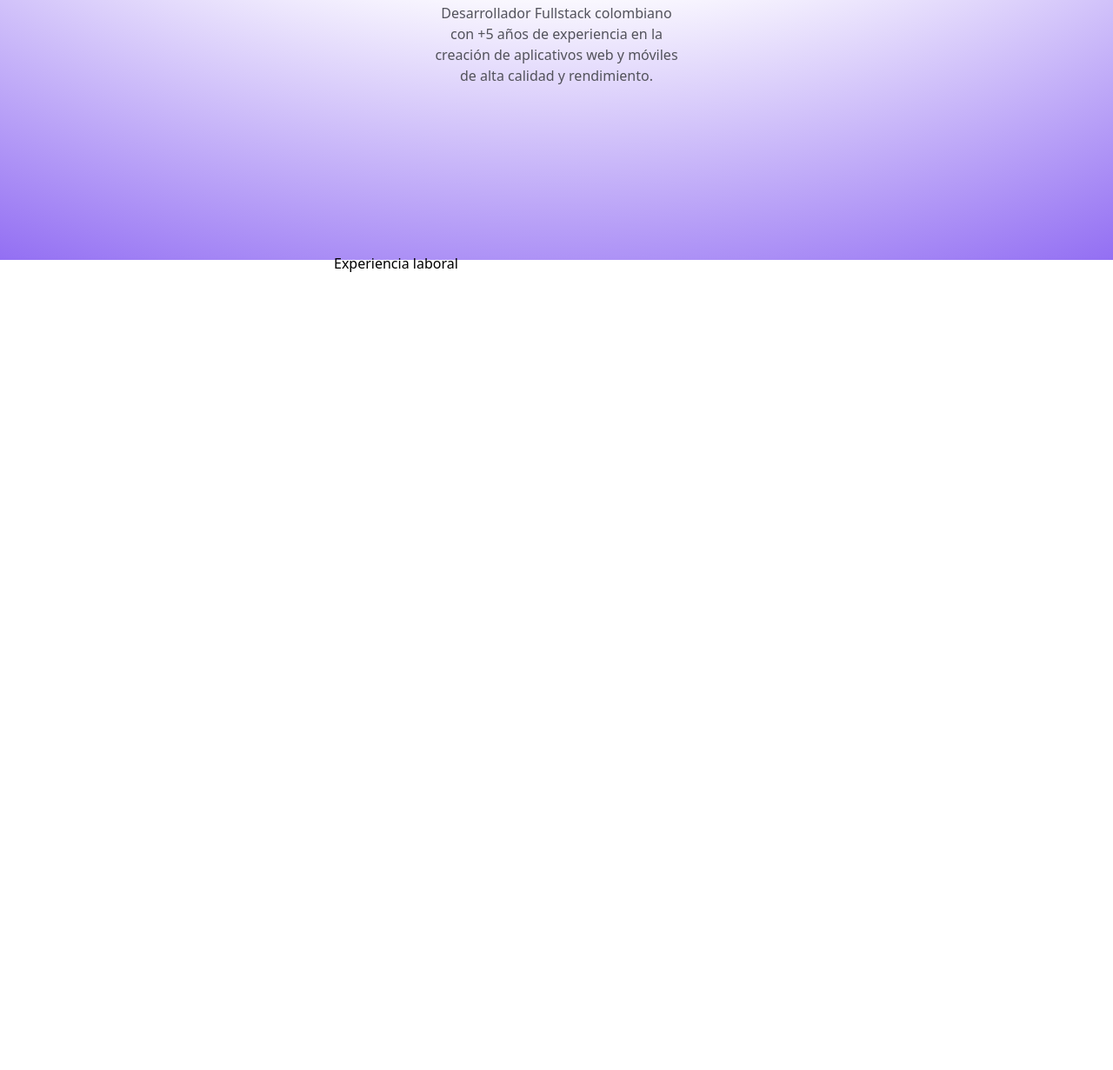
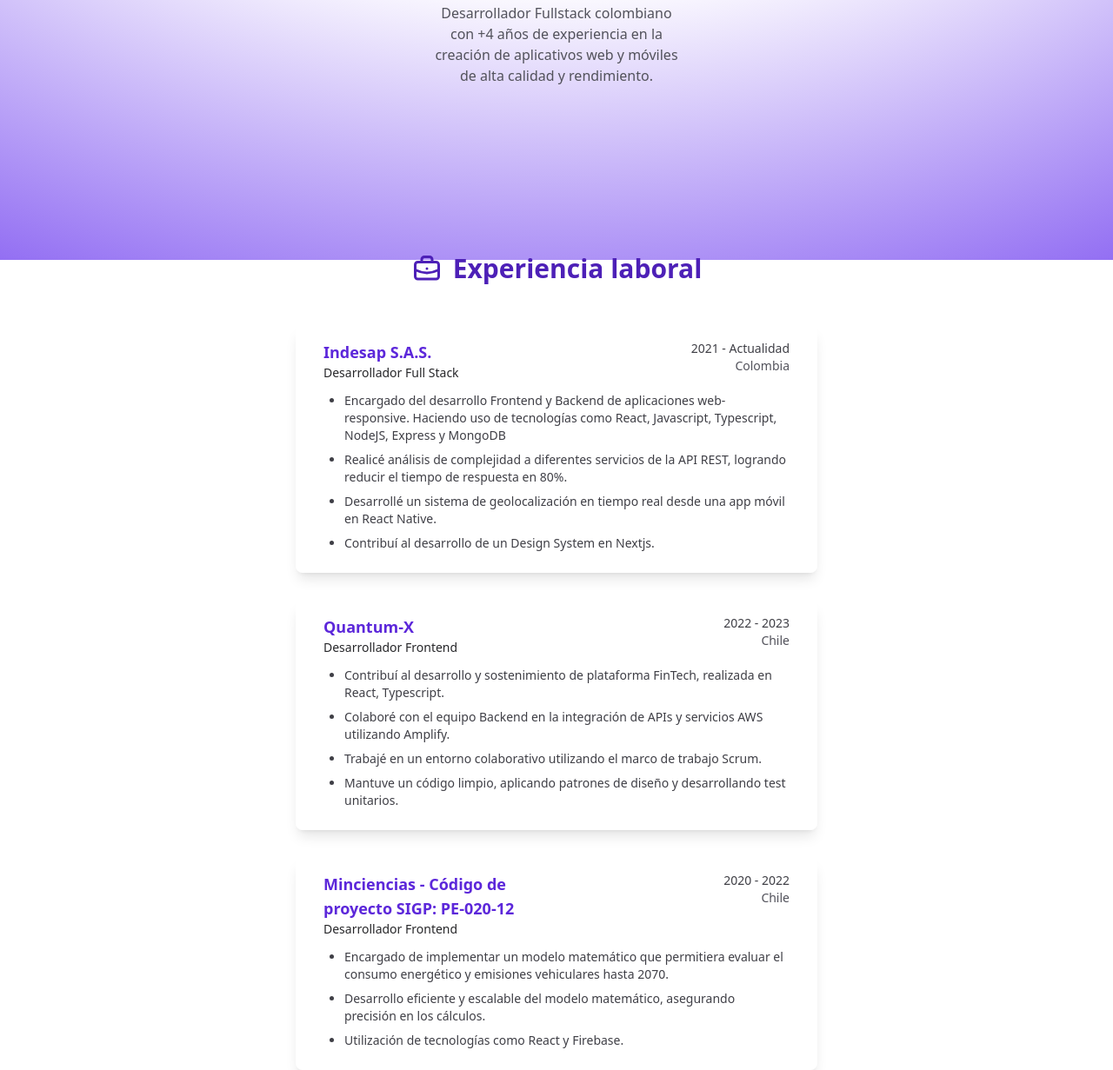
Before and after one commit to AlejandroMora15/astro-portfolio, an Astro site: page / in a window 1280 px wide. Shown: the part 501-1732 px from the top of the page at 87% size. Before the commit the page ends 816 px from the top, so only its background shows below. Built offline with nearby package versions, Linux system fonts and the light colour scheme; Astro itself is replaced by a stand-in of ours.

Commit message:
Add work experience section to About page

```diff
--- a/src/components/About.astro
+++ b/src/components/About.astro
@@ -1,7 +1,79 @@
 ---
+import WorkIcon from '../icons/WorkIcon.astro';
 
+const data = [
+  {
+    company: 'Indesap S.A.S.',
+    position: 'Desarrollador Full Stack',
+    location: 'Colombia',
+    period: '2021 - Actualidad',
+    description: [
+      'Encargado del desarrollo Frontend y Backend de aplicaciones web-responsive. Haciendo uso de tecnologías como React, Javascript, Typescript, NodeJS, Express y MongoDB',
+      'Realicé análisis de complejidad a diferentes servicios de la API REST, logrando reducir el tiempo de respuesta en 80%.',
+      'Desarrollé un sistema de geolocalización en tiempo real desde una app móvil en React Native.',
+      'Contribuí al desarrollo de un Design System en Nextjs.',
+    ],
+  },
+  {
+    company: 'Quantum-X',
+    position: 'Desarrollador Frontend',
+    location: 'Chile',
+    period: '2022 - 2023',
+    description: [
+      'Contribuí al desarrollo y sostenimiento de plataforma FinTech, realizada en React, Typescript.',
+      'Colaboré con el equipo Backend en la integración de APIs y servicios AWS utilizando Amplify.',
+      'Trabajé en un entorno colaborativo utilizando el marco de trabajo Scrum.',
+      'Mantuve un código limpio, aplicando patrones de diseño y desarrollando test unitarios.',
+    ],
+  },
+  {
+    company: `Minciencias - Código de proyecto SIGP: PE-020-12`,
+    position: 'Desarrollador Frontend',
+    location: 'Chile',
+    period: '2020 - 2022',
+    description: [
+      'Encargado de implementar un modelo matemático que permitiera evaluar el consumo energético y emisiones vehiculares hasta 2070.',
+      'Desarrollo eficiente y escalable del modelo matemático, asegurando precisión en los cálculos.',
+      'Utilización de tecnologías como React y Firebase.',
+    ],
+  },
+];
 ---
 
 <section class='w-full'>
-  <h2>Experiencia laboral</h2>
+  <div class='flex gap-3 justify-center items-center mb-12'>
+    <WorkIcon className='h-9 w-9 text-electric-violet-800' />
+    <h2
+      class='text-center text-2xl lg:text-3xl font-semibold text-electric-violet-800'
+    >
+      Experiencia laboral
+    </h2>
+  </div>
+  <ul class='flex flex-col gap-8 items-center'>
+    {
+      data.map(({ company, position, period, location, description }) => (
+        <li class='w-full sm:w-[600px] backdrop-blur-sm bg-white/30 px-8 py-4 rounded-lg shadow-lg '>
+          <header class='flex justify-between'>
+            <div>
+              <h3 class='font-semibold text-lg text-electric-violet-700 max-w-36 sm:max-w-56'>
+                {company}
+              </h3>
+              <p class='text-zinc-800 text-sm'>{position}</p>
+            </div>
+            <div class='text-right text-sm'>
+              <p class='text-zinc-700'>{period}</p>
+              <p class='text-zinc-600'>{location}</p>
+            </div>
+          </header>
+          <section>
+            <ul class='list-disc ml-6 mt-3 text-sm'>
+              {description.map((desc) => (
+                <li class='text-zinc-700 mb-2'>{desc}</li>
+              ))}
+            </ul>
+          </section>
+        </li>
+      ))
+    }
+  </ul>
 </section>
--- a/src/components/Hero.astro
+++ b/src/components/Hero.astro
@@ -6,7 +6,7 @@ import InstagramIcon from '../icons/InstagramIcon.astro';
 ---
 
 <section
-  class='flex flex-col gap-8 sm:gap-9 md:gap-10 lg:gap-11 xl:gap-12 items-center text-center mb-28 sm:mb-36 md:mb-40 lg:mb-44 xl:mb-48'
+  class='flex flex-col gap-8 sm:gap-9 md:gap-10 lg:gap-11 xl:gap-12 items-center text-center mb-36 md:mb-40 lg:mb-44 xl:mb-48'
 >
   <span
     class='text-xs bg-electric-violet-100 text-electric-violet-700 border-electric-violet-700 px-2 py-1 rounded-xl border-[1px]'
@@ -64,7 +64,7 @@ import InstagramIcon from '../icons/InstagramIcon.astro';
     </a>
   </div>
   <p class='mx-16 md:mx-28 text-sm sm:text-base text-zinc-600'>
-    Desarrollador Fullstack colombiano con +5 años de experiencia en la creación
+    Desarrollador Fullstack colombiano con +4 años de experiencia en la creación
     de aplicativos web y móviles de alta calidad y rendimiento.
   </p>
 </section>
--- /dev/null
+++ b/src/icons/WorkIcon.astro
@@ -0,0 +1,25 @@
+---
+interface Props {
+  className: string;
+}
+
+const { className } = Astro.props;
+---
+
+<svg
+  class={className}
+  viewBox='0 0 24 24'
+  stroke-width='2'
+  stroke='currentColor'
+  fill='none'
+  stroke-linecap='round'
+  stroke-linejoin='round'
+>
+  <path stroke='none' d='M0 0h24v24H0z' fill='none'></path>
+  <path
+    d='M3 7m0 2a2 2 0 0 1 2 -2h14a2 2 0 0 1 2 2v9a2 2 0 0 1 -2 2h-14a2 2 0 0 1 -2 -2z'
+  ></path>
+  <path d='M8 7v-2a2 2 0 0 1 2 -2h4a2 2 0 0 1 2 2v2'></path>
+  <path d='M12 12l0 .01'></path>
+  <path d='M3 13a20 20 0 0 0 18 0'></path>
+</svg>
```
